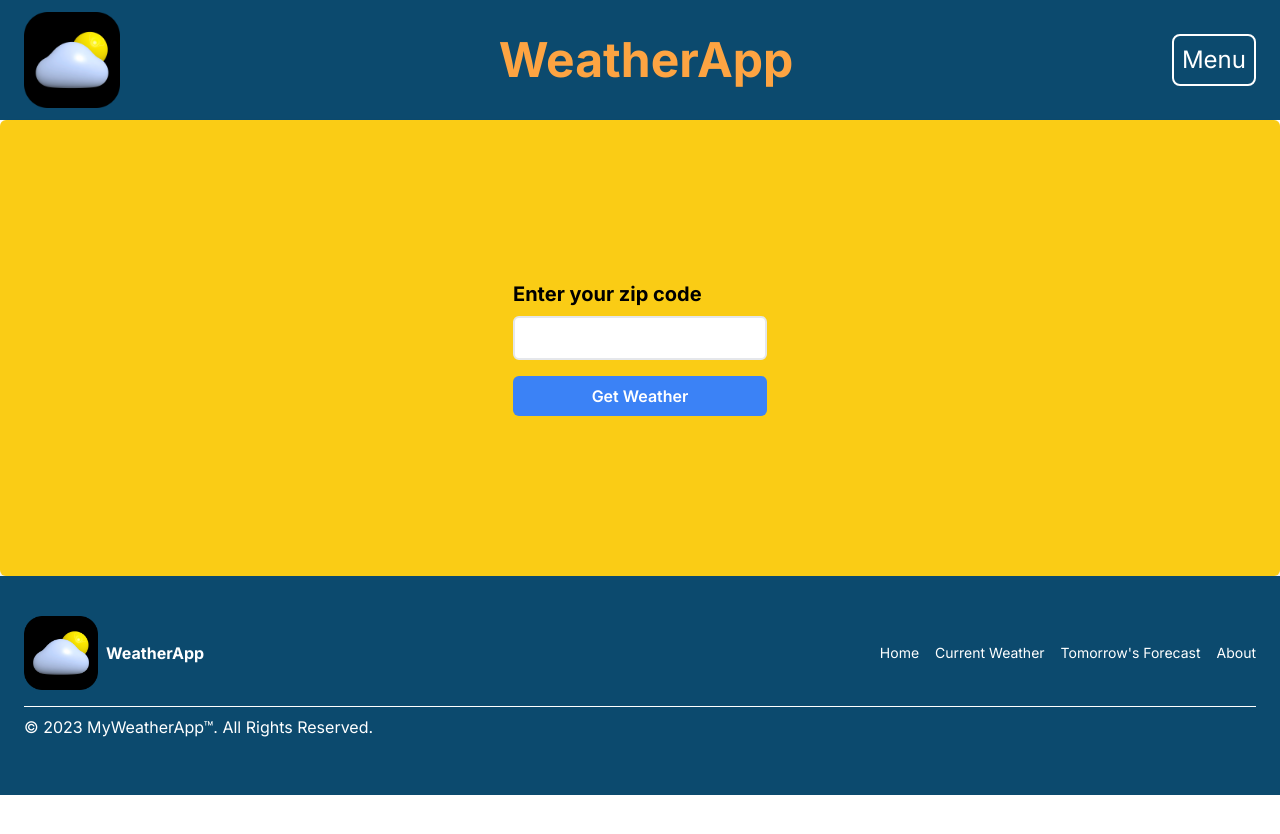
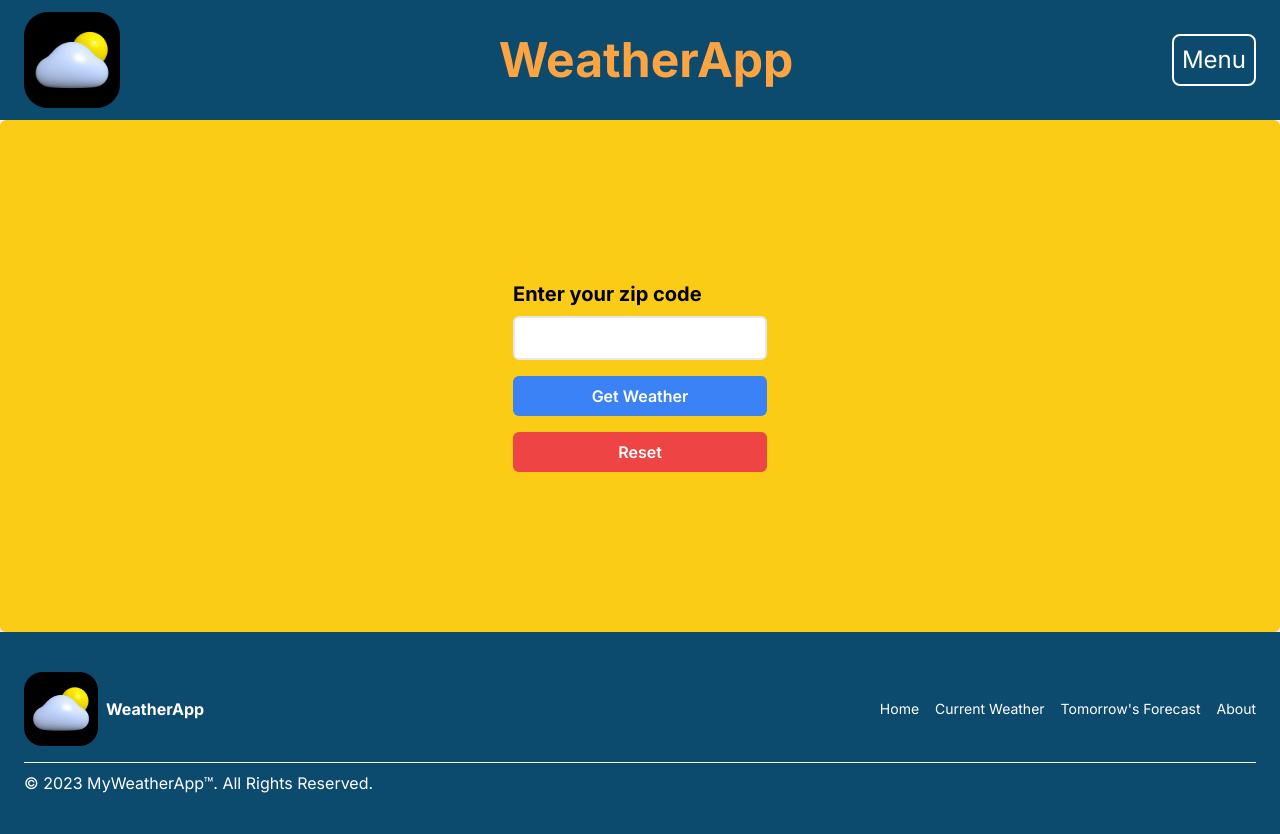
Before and after one commit to tbrown034/my-weather-app, a Next.js app: page / in a window 1280 px wide. Shown: the top 834 px of the page. Before the commit the page ends 800 px from the top, so only its background shows below. Built offline with nearby package versions, Linux system fonts and the light colour scheme.

Commit message:
feat: added reset button that clears data, causing the components to no longer render. It also clears the input box

```diff
--- a/app/Components/CityInput.jsx
+++ b/app/Components/CityInput.jsx
@@ -1,12 +1,9 @@
-"use client";
-import { useState } from "react";
-
 export default function CityInput(props) {
-  const [zipCode, setZipCode] = useState("");
+  const { onSubmit, zipCode, setZipCode, onReset } = props;
 
   const handleSubmit = (event) => {
     event.preventDefault(); // Prevents page refresh
-    props.onSubmit(zipCode); // Calls the parent component's function with the input data
+    onSubmit(zipCode); // Calls the parent component's function with the input data
   };
 
   const handleChange = (event) => {
@@ -37,6 +34,13 @@ export default function CityInput(props) {
         >
           Get Weather
         </button>
+        <button
+          type="button"
+          onClick={onReset}
+          className="w-full px-4 py-2 font-semibold text-white transition-colors bg-red-500 rounded-md hover:bg-red-700"
+        >
+          Reset
+        </button>
       </form>
     </div>
   );
--- a/app/page.js
+++ b/app/page.js
@@ -10,6 +10,11 @@ import CityInput from "./Components/CityInput";
 export default function Home() {
   const [zipCode, setZipCode] = useState("");
   const [apiDataFetched, setApiDataFetched] = useState(false);
+
+  const resetData = () => {
+    setZipCode("");
+    setApiDataFetched(false);
+  };
 
   const handleZipCodeSubmit = async (zipCode) => {
     setZipCode(zipCode);
@@ -28,7 +33,12 @@ export default function Home() {
 
   return (
     <>
-      <CityInput onSubmit={handleZipCodeSubmit} />
+      <CityInput
+        onSubmit={handleZipCodeSubmit}
+        setZipCode={setZipCode}
+        onReset={resetData}
+        zipCode={zipCode}
+      />
       {apiDataFetched && (
         <>
           <Current zipCode={zipCode} />
--- a/app/timer/page.jsx
+++ b/app/timer/page.jsx
@@ -4,7 +4,6 @@ import GET_Forecast from "../api/forecast";
 
 export default function Timer({ zipCode }) {
   const [astroData, setAstroData] = useState(null);
-
   useEffect(() => {
     const fetchAstroData = async () => {
       try {
@@ -31,8 +30,8 @@ export default function Timer({ zipCode }) {
               The sun will rise at{" "}
               <span className="font-bold text-yellow-400">
                 {astroData.forecast.forecastday[1].astro.sunrise}
-              </span>
-              .
+              </span>{" "}
+              in {astroData.location.name}.
             </p>
           </div>
           <div>
@@ -41,7 +40,10 @@ export default function Timer({ zipCode }) {
               <span className="font-bold text-yellow-400">
                 {astroData.forecast.forecastday[1].astro.sunset}
               </span>
-              .
+              <span className="font-bold text-yellow-400">
+                {astroData.forecast.forecastday[1].astro.sunrise}
+              </span>{" "}
+              in {astroData.location.name}.
             </p>
           </div>
         </div>
```
